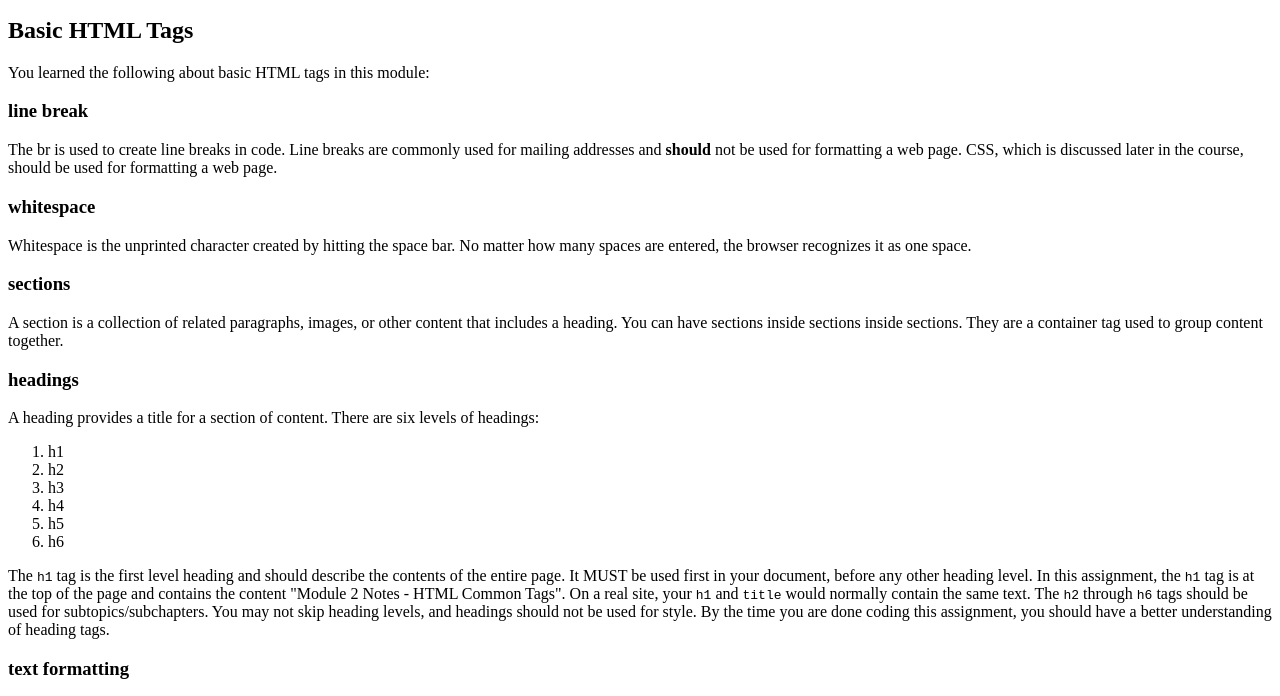
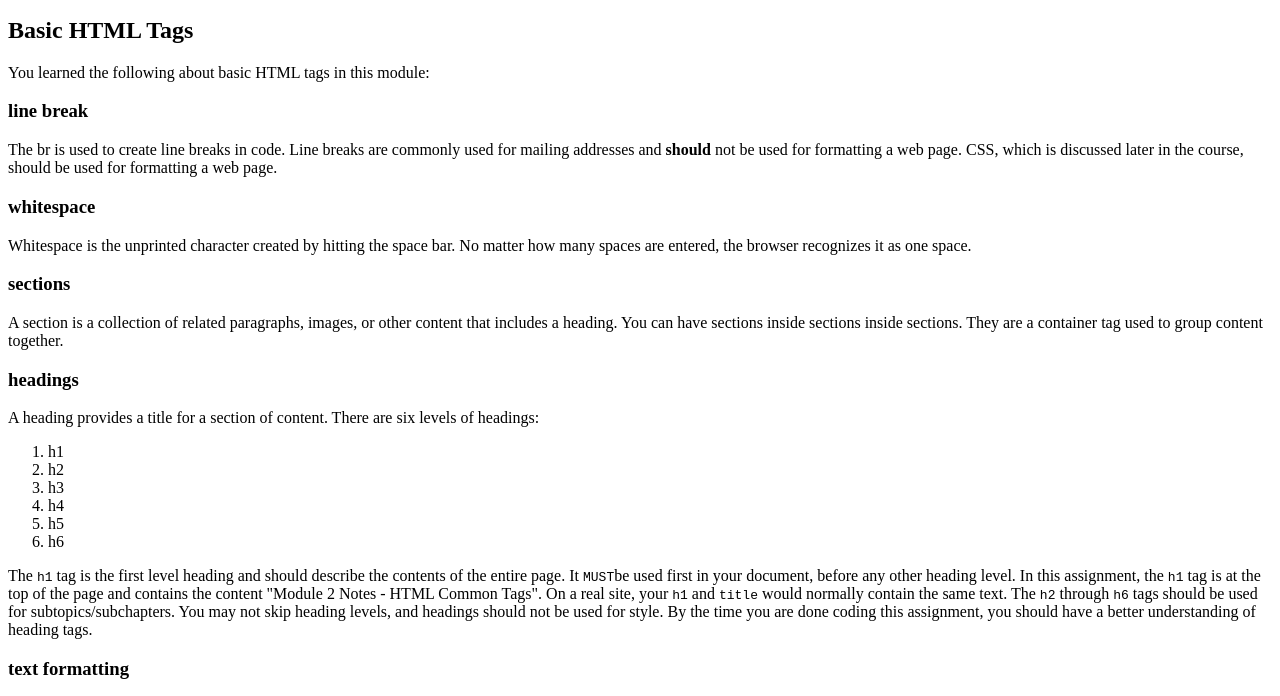
Before and after one commit to wwedwar1/Edwards_Module_2_Notes, a plain HTML site: page index.html in a window 1280 px wide. Shown: the part 101-797 px from the top of the page. Drawn offline with Linux system fonts and the light colour scheme.

Commit message:
Update index.html

```diff
--- a/index.html
+++ b/index.html
@@ -41,7 +41,7 @@
                             <li>h5</li>
                             <li>h6</li>
                         </ol>
-                    <p>The <code>h1</code> tag is the first level heading and should describe the contents of the entire page. It MUST be used first in your document, before any other heading level. In this assignment, the <code>h1</code> tag is at the top of the page and contains the content "Module 2 Notes - HTML Common Tags". On a real site, your <code>h1</code> and <code>title</code> would normally contain the same text.
+                    <p>The <code>h1</code> tag is the first level heading and should describe the contents of the entire page. It <code>MUST</code>be used first in your document, before any other heading level. In this assignment, the <code>h1</code> tag is at the top of the page and contains the content "Module 2 Notes - HTML Common Tags". On a real site, your <code>h1</code> and <code>title</code> would normally contain the same text.
                     The <code>h2</code> through <code>h6</code>  tags should be used for subtopics/subchapters. You may not skip heading levels, and headings should not be used for style. By the time you are done coding this assignment, you should have a better understanding of heading tags.</p>
                 </section>
 
```
